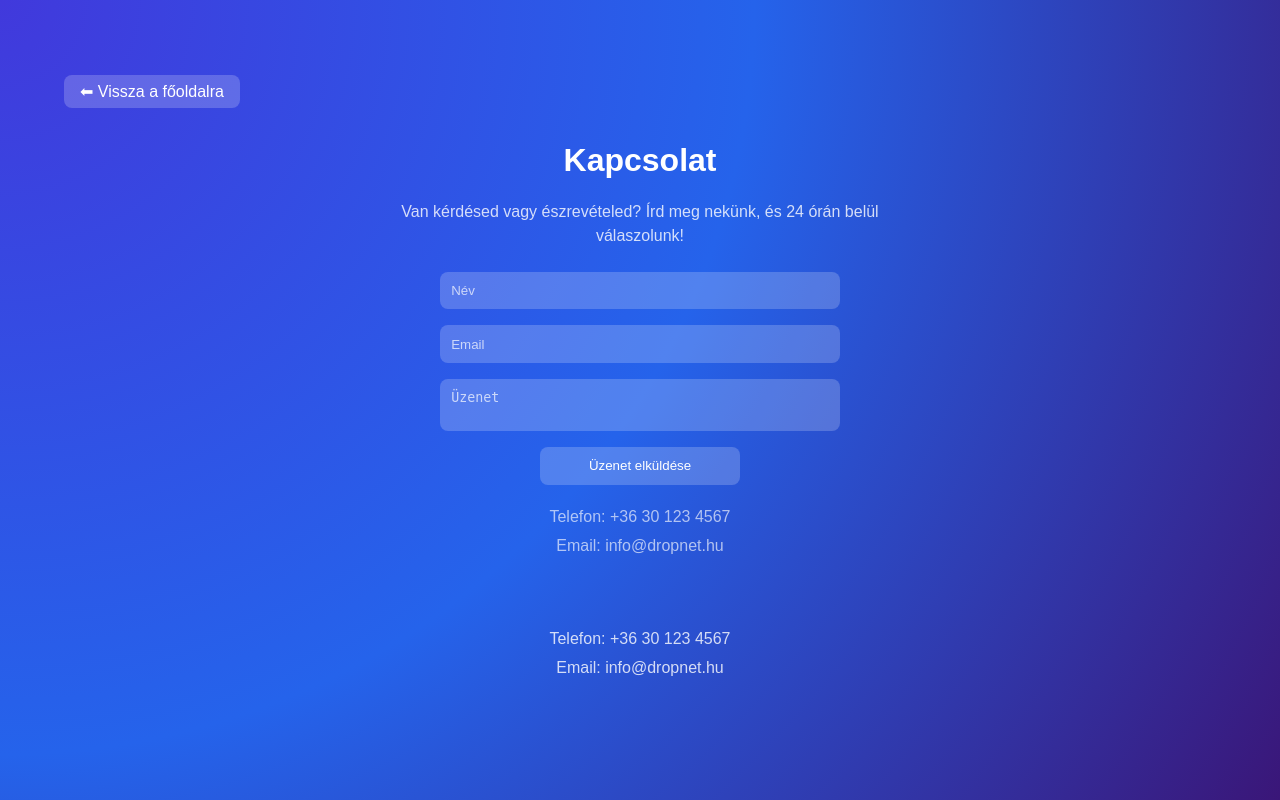
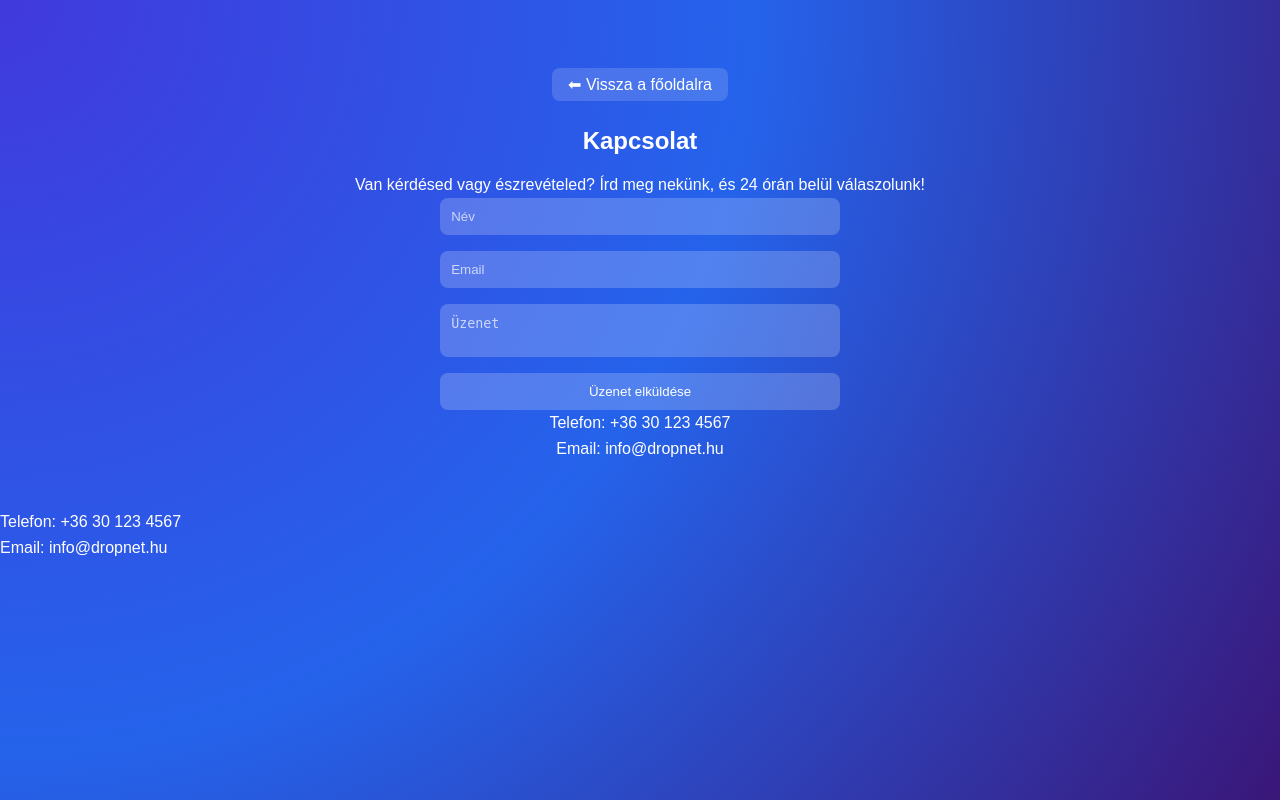
Before and after one commit to jakusnoel12445/dropnet, a PHP site: page /elerhetoseink.html in a window 1280 px wide. Run offline with PHP 8.4, Linux system fonts and the light colour scheme.

Commit message:
Update elerhetoseink.css

```diff
--- a/elerhetoseink.css
+++ b/elerhetoseink.css
@@ -1,93 +1,123 @@
-/* ==== Vissza gomb ==== */
+/* Alap beállítások */
+* {
+  margin: 0;
+  padding: 0;
+  box-sizing: border-box;
+}
+
+body {
+  font-family: Arial, sans-serif;
+  color: #fff;
+  background: radial-gradient(circle at top left, #4139dc, #2563eb, #3a1678);
+  line-height: 1.6;
+  padding-bottom: 4rem;
+}
+
+a {
+  text-decoration: none;
+  color: white;
+}
+
 .back-button {
-  padding: 2rem;
-  text-align: left; /* maradjon balra */
-  width: 100%; /* biztosítja, hogy balra maradjon */
+  padding: 1.5rem;
 }
+
 .back-button .btn {
+  background: rgba(255, 255, 255, 0.15);
   padding: 0.5rem 1rem;
   border-radius: 8px;
-  background: rgba(255,255,255,0.2);
-  color: white;
-  text-decoration: none;
   transition: 0.3s;
 }
+
 .back-button .btn:hover {
-  background: rgba(255,255,255,0.35);
+  background: rgba(255, 255, 255, 0.35);
   color: #000e31;
 }
 
-/* ==== Kapcsolat / Ügyfélszolgálat ==== */
-.contact {
-  padding: 3rem 2rem;
+/* Fejléc */
+.contact-header {
   text-align: center;
-  display: flex;
-  flex-direction: column;
-  align-items: center; /* középre rendezi a tartalmat */
-  justify-content: center;
+  padding: 2rem 1rem;
 }
 
-.contact h2 {
-  font-size: 2rem;
-  margin-bottom: 1rem;
+.contact-header h1 {
+  font-size: 2.2rem;
+  margin-bottom: 0.5rem;
 }
 
-.contact p {
-  margin-bottom: 1.5rem;
+.contact-header p {
   opacity: 0.8;
-  text-align: center;
-  max-width: 500px;
+  max-width: 600px;
+  margin: 0 auto;
 }
 
-.contact-form {
-  display: flex;
-  flex-direction: column;
-  gap: 1rem;
-  max-width: 400px;
-  width: 100%;
-  margin-bottom: 2rem;
+/* Kártyák */
+.cards-container {
+  display: grid;
+  grid-template-columns: repeat(auto-fit, minmax(280px, 1fr));
+  gap: 1.5rem;
+  max-width: 1200px;
+  margin: 2rem auto;
+  padding: 0 1rem;
 }
 
-.contact-form input,
-.contact-form textarea {
-  padding: 0.7rem;
-  border: none;
-  border-radius: 8px;
-  background: rgba(255,255,255,0.2);
-  color: white;
-  resize: none;
-  width: 100%;
+.service-card {
+  background: rgba(255, 255, 255, 0.08);
+  padding: 1.5rem;
+  border-radius: 12px;
+  box-shadow: 0 5px 15px rgba(0, 0, 0, 0.25);
+  transition: transform 0.3s, box-shadow 0.3s;
 }
 
-.contact-form input::placeholder,
-.contact-form textarea::placeholder {
-  color: white;
-  opacity: 0.7;
+.service-card:hover {
+  transform: translateY(-5px);
+  box-shadow: 0 8px 20px rgba(0, 0, 0, 0.35);
 }
 
-.contact-form button {
-  padding: 0.7rem;
-  border: none;
-  border-radius: 8px;
-  background: rgba(255,255,255,0.2);
-  color: white;
-  cursor: pointer;
-  transition: 0.3s;
-  width: 50%;
-  align-self: center; /* gomb középre */
+.service-card h2 {
+  font-size: 1.3rem;
+  margin-bottom: 0.7rem;
 }
 
-.contact-form button:hover {
-  background: rgba(255,255,255,0.35);
+.service-card p {
+  margin-bottom: 0.5rem;
+}
+
+.service-card .highlight {
+  font-weight: bold;
+  font-size: 1.1rem;
+  color: #ffeb3b;
+}
+
+.service-card ul {
+  list-style: none;
+  padding-left: 0;
+}
+
+.service-card ul li {
+  padding-left: 1rem;
+  position: relative;
+  margin-bottom: 0.4rem;
+}
+
+.service-card ul li::before {
+  content: "•";
+  position: absolute;
+  left: 0;
+  color: #ffeb3b;
+}
+
+.service-card .btn.secondary {
+  display: inline-block;
+  margin-top: 0.7rem;
+  background: rgba(255, 255, 255, 0.15);
+  padding: 0.4rem 0.8rem;
+  border-radius: 6px;
+  font-size: 0.9rem;
+  transition: 0.3s;
+}
+
+.service-card .btn.secondary:hover {
+  background: rgba(255, 255, 255, 0.35);
   color: #000e31;
 }
-
-.contact-info {
-  margin-top: 1rem;
-  text-align: center;
-  opacity: 0.8;
-}
-
-.contact-info p {
-  margin: 0.3rem 0;
-}
```
